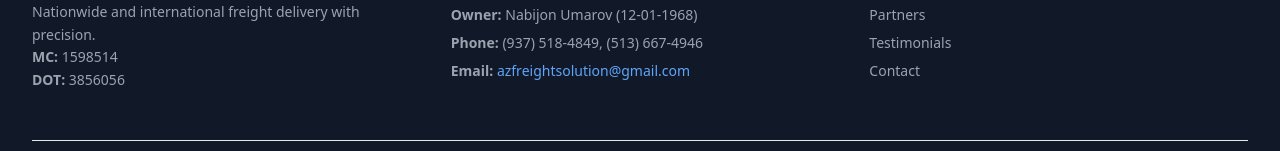
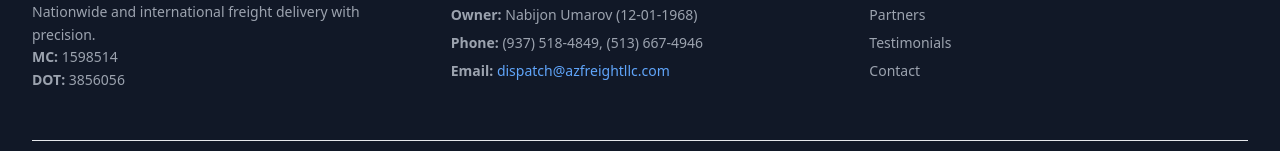
Before and after one commit to EasyRelay/a-to-z, a React (Vite) app: page /cookie-policy in a window 1280 px wide. Shown: the part 2235-2386 px from the top of the page. Built offline with nearby package versions, Linux system fonts and the light colour scheme.

Commit message:
Update Footer.tsx

```diff
--- a/src/components/Footer.tsx
+++ b/src/components/Footer.tsx
@@ -44,8 +44,8 @@ const Footer = () => {
               <li><strong>Phone:</strong> (937) 518-4849, (513) 667-4946</li>
               <li>
                 <strong>Email:</strong>{' '}
-                <a href="mailto:azfreightsolution@gmail.com" className="text-blue-400 hover:underline">
-                  azfreightsolution@gmail.com
+                <a href="mailto:dispatch@azfreightllc.com" className="text-blue-400 hover:underline">
+                   dispatch@azfreightllc.com
                 </a>
               </li>
             </ul>
```
